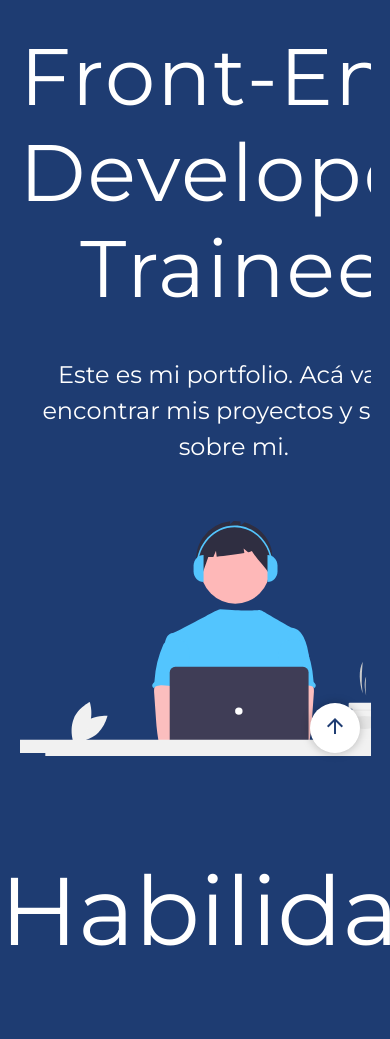
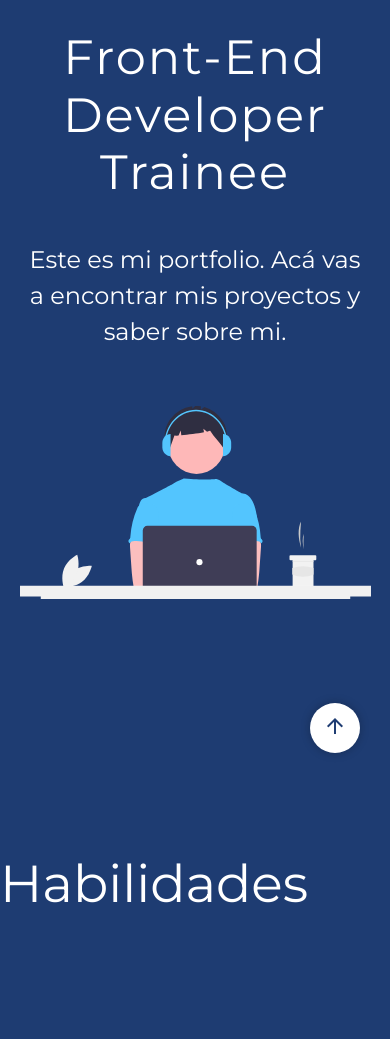
Before and after one commit to LucasZumerle/LucasZumerle.github.io, a plain HTML site: page index.html in a window 390 px wide. Shown: the part 61-1100 px from the top of the page. Drawn offline with nearby package versions, Linux system fonts and the light colour scheme.

Commit message:
Fin del portfolio (por ahora)

```diff
--- a/css/estilos.css
+++ b/css/estilos.css
@@ -234,15 +234,21 @@ html, body {
         max-width:640px;
     }
     .footer__titlee{
-        font-size: 20px;
+        font-size: 100px;
     }
 
 }
 
 @media (max-width:600px){
 
+    .about__subtitle{
+        font-size: 52px;
+        text-align: left;
+
+    }
+
     .hero__title{
-        font-size: 2rem;
+        font-size: 80px;
     }
 
     .hero__paragraph{
@@ -270,7 +276,7 @@ html, body {
     }
 
     .footer__titlee{
-        font-size: 200%;
+        font-size: 60px;
         text-align: left;
     }
 
@@ -398,7 +404,7 @@ html, body {
 }
 
 .hero__title{
-    font-size: 5rem;
+    font-size: 3rem;
     letter-spacing: 2px;
 }
 
```
